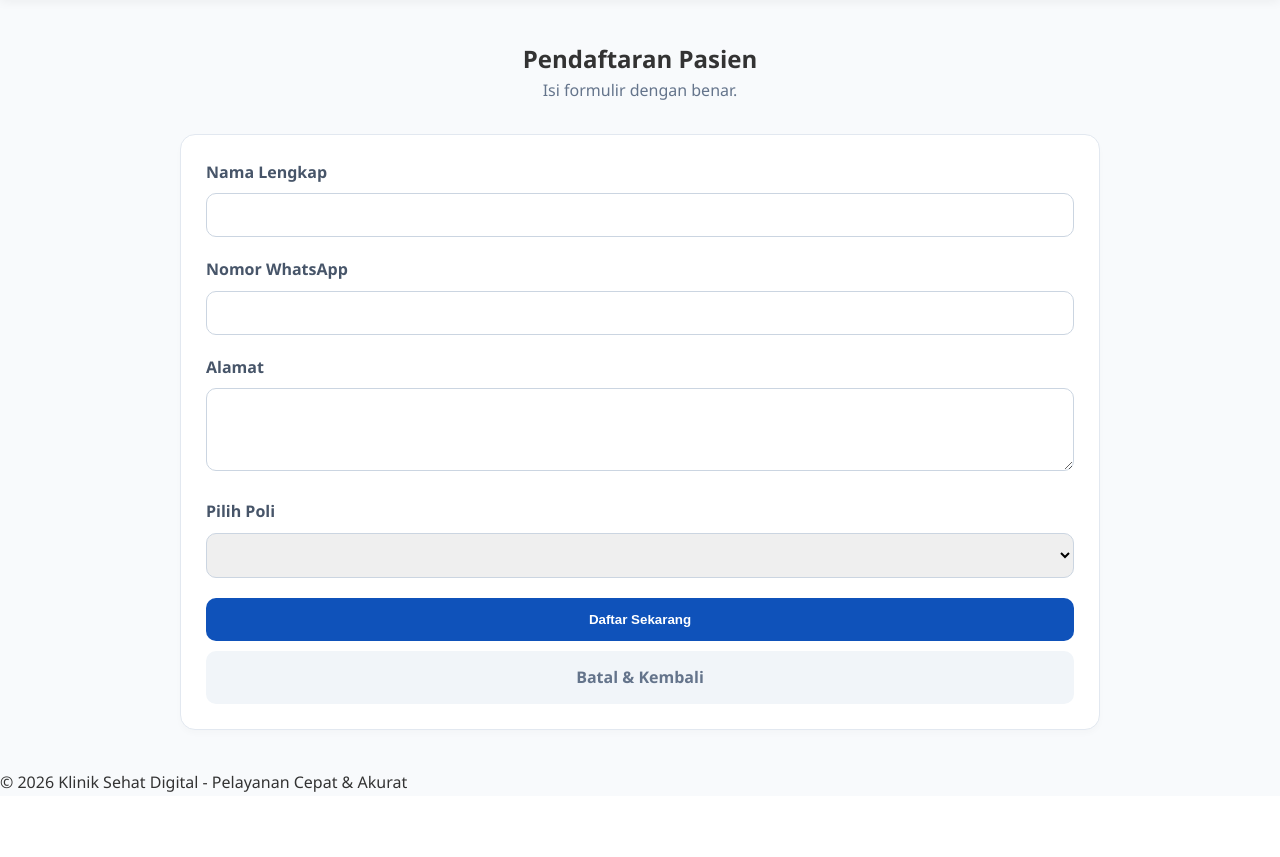
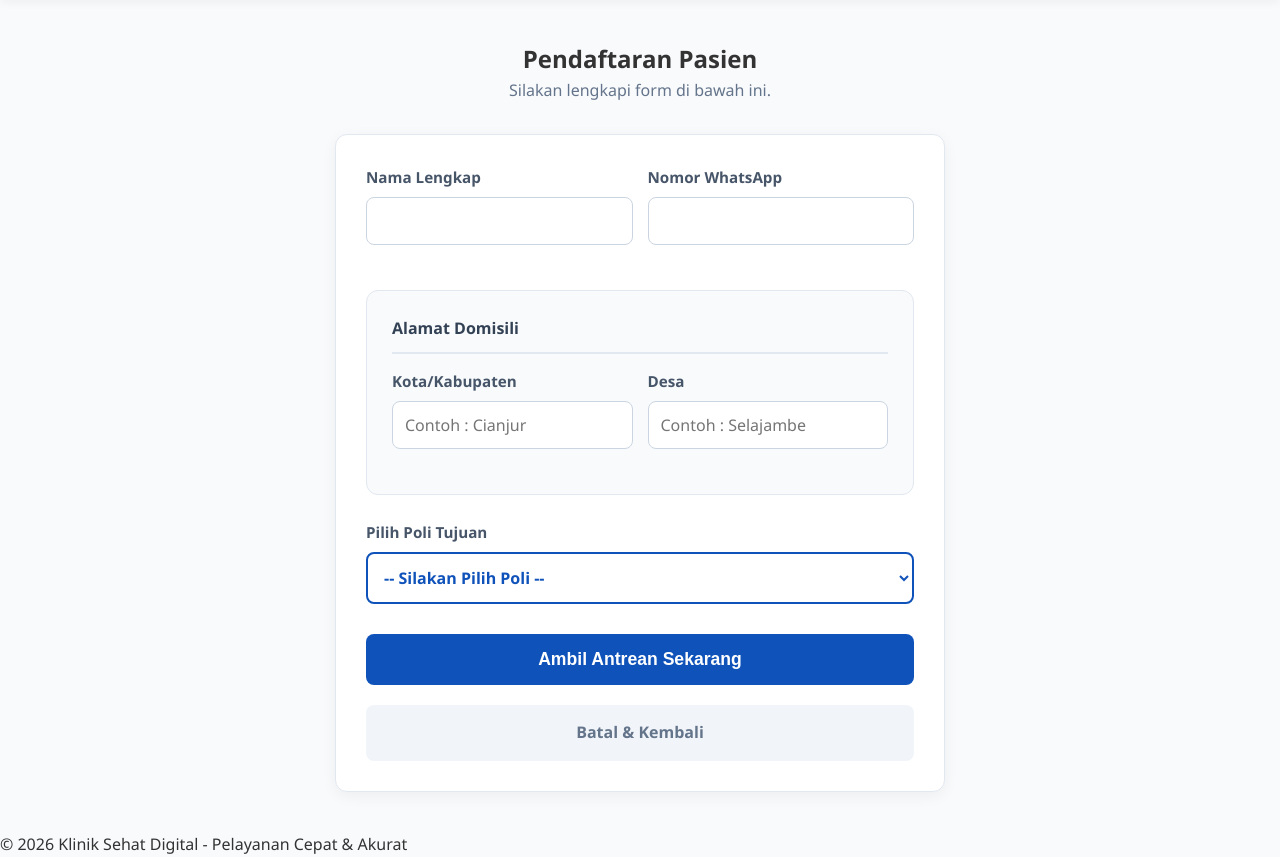
Before and after one commit to andika9108/klinik.app, a PHP site: page /modules/antrean/tambah.php in a window 1280 px wide. Shown: the part 63-920 px from the top of the page. Before the commit the page ends 855 px from the top, so only its background shows below. Run offline with PHP 8.4, Linux system fonts and the light colour scheme; tables that the repository leaves empty or names only in its code hold one stand-in row (values such as "Sample post").

Commit message:
Update tambah.php

```diff
--- a/modules/antrean/tambah.php
+++ b/modules/antrean/tambah.php
@@ -6,20 +6,22 @@ $no_urut = "";
 
 if(isset($_POST['submit'])){
     try {
-        // 1. Simpan data pasien dulu
+        // Alamat cuma gabungan dari input Desa dan Kota sesuai permintaan lu
+        $alamat_lengkap = "Desa/Kel. " . $_POST['desa'] . ", Kota/Kab. " . $_POST['kota'];
+
+        // 1. Simpan data pasien
         $s1 = $conn->prepare("INSERT INTO pasien (nama_pasien, no_hp, alamat) VALUES (?,?,?)");
-        $s1->execute([$_POST['nama'], $_POST['hp'], $_POST['alamat']]);
+        $s1->execute([$_POST['nama'], $_POST['hp'], $alamat_lengkap]);
         $id_p = $conn->lastInsertId();
 
-        // 2. AMBIL NOMOR TERAKHIR di Poli yang dipilih (Biar Gak Random)
+        // 2. AMBIL NOMOR TERAKHIR di Poli yang dipilih
         $s2 = $conn->prepare("SELECT MAX(no_urut) AS terakhir FROM antrean WHERE id_poli = ?");
         $s2->execute([$_POST['poli']]);
         $row = $s2->fetch(PDO::FETCH_ASSOC);
 
-        // Kalau belum ada antrean di poli itu, mulai dari 1. Kalau ada, tambah 1.
         $no_urut = ($row['terakhir'] != null) ? $row['terakhir'] + 1 : 1;
 
-        // 3. Masukkan ke tabel antrean dengan nomor urut yang benar
+        // 3. Masukkan ke tabel antrean
         $s3 = $conn->prepare("INSERT INTO antrean (id_pasien, id_poli, no_urut) VALUES (?,?,?)");
         $s3->execute([$id_p, $_POST['poli'], $no_urut]);
 
@@ -31,28 +33,19 @@ if(isset($_POST['submit'])){
 ?>
 
 <style>
-    /* Modal Styling - Tepat di Tengah */
-    .modal-overlay {
-        position: fixed; top: 0; left: 0; width: 100%; height: 100%;
-        background: rgba(0,0,0,0.6); display: flex; justify-content: center;
-        align-items: center; z-index: 9999;
-    }
-    .modal-box {
-        background: white; padding: 40px; border-radius: 20px;
-        text-align: center; max-width: 400px; width: 90%;
-        box-shadow: 0 10px 25px rgba(0,0,0,0.2);
-    }
-    .check-icon {
-        font-size: 60px; color: #22c55e; margin-bottom: 20px;
-    }
-    .nomor-antrean {
-        font-size: 48px; font-weight: 800; color: #0f52ba;
-        margin: 20px 0; display: block;
-    }
-    .btn-selesai {
-        display: inline-block; padding: 12px 30px; background: #0f52ba;
-        color: white; text-decoration: none; border-radius: 10px; font-weight: 600;
-    }
+    /* Modal Styling */
+    .modal-overlay { position: fixed; top: 0; left: 0; width: 100%; height: 100%; background: rgba(0,0,0,0.6); display: flex; justify-content: center; align-items: center; z-index: 9999; }
+    .modal-box { background: white; padding: 40px; border-radius: 20px; text-align: center; max-width: 400px; width: 90%; box-shadow: 0 10px 25px rgba(0,0,0,0.2); }
+    .check-icon { font-size: 60px; color: #22c55e; margin-bottom: 20px; }
+    .nomor-antrean { font-size: 48px; font-weight: 800; color: #0f52ba; margin: 20px 0; display: block; }
+    .btn-selesai { display: inline-block; padding: 12px 30px; background: #0f52ba; color: white; text-decoration: none; border-radius: 10px; font-weight: 600; }
+
+    /* Layout Styling */
+    .grid-2 { display: grid; grid-template-columns: 1fr 1fr; gap: 15px; }
+    .alamat-box { background: #f8fafc; padding: 25px; border-radius: 12px; border: 1px solid #e2e8f0; margin-bottom: 25px; }
+    .form-group label { display: block; margin-bottom: 8px; font-weight: bold; color: #475569; font-size: 0.95rem;}
+    .form-group input, .form-group select { width: 100%; padding: 12px; border: 1px solid #cbd5e1; border-radius: 8px; font-size: 1rem; box-sizing: border-box; background: white; font-family: inherit;}
+    .form-group input:focus, .form-group select:focus { outline: none; border-color: #0f52ba; box-shadow: 0 0 0 3px rgba(15, 82, 186, 0.1); }
 </style>
 
 <?php if($show_modal): ?>
@@ -62,40 +55,50 @@ if(isset($_POST['submit'])){
         <h2 style="margin:0;">Pendaftaran Berhasil!</h2>
         <p style="color: #64748b; margin-top: 10px;">Nomor Antrean Anda:</p>
         <span class="nomor-antrean"><?php echo $no_urut; ?></span>
-        <p style="color: #64748b; margin-bottom: 25px; font-size: 14px;">Silakan datang sesuai urutan. Simpan nomor ini.</p>
         <a href="../../dashboard.php" class="btn-selesai">Selesai</a>
     </div>
 </div>
 <?php endif; ?>
 
-<div class="container">
+<div class="container" style="max-width: 650px; margin: 40px auto; padding: 0 20px;">
     <div style="margin-bottom: 30px; text-align: center;">
         <h2>Pendaftaran Pasien</h2>
-        <p style="color: #64748b;">Isi formulir dengan benar.</p>
+        <p style="color: #64748b;">Silakan lengkapi form di bawah ini.</p>
     </div>
 
-    <div class="form-container">
-        <div class="card">
+    <div class="card" style="background: white; padding: 30px; border-radius: 12px; box-shadow: 0 4px 15px rgba(0,0,0,0.05);">
         <form method="POST">
+
+            <div class="grid-2" style="margin-bottom: 25px;">
                 <div class="form-group">
                     <label>Nama Lengkap</label>
-                    <input type="text" name="nama" required>
+                    <input type="text" name="nama" placeholder="" required>
+                </div>
+                <div class="form-group">
+                    <label>Nomor WhatsApp</label>
+                    <input type="int" name="hp" placeholder="" required>
+                </div>
             </div>
 
+            <div class="alamat-box">
+                <h4 style="margin-top:0; border-bottom: 2px solid #e2e8f0; padding-bottom: 10px; color: #334155; margin-bottom: 15px;">Alamat Domisili</h4>
+
+                <div class="grid-2">
                     <div class="form-group">
-                    <label>Nomor WhatsApp</label>
-                    <input type="text" name="hp" required>
+                        <label>Kota/Kabupaten</label>
+                        <input type="text" name="kota" placeholder="Contoh : Cianjur" required>
+                    </div>
+                    <div class="form-group">
+                        <label>Desa</label>
+                        <input type="text" name="desa" placeholder="Contoh : Selajambe" required>
+                    </div>
+                </div>
             </div>
 
-                <div class="form-group">
-                    <label>Alamat</label>
-                    <textarea name="alamat" rows="3" required></textarea>
-                </div>
-
-                <div class="form-group">
-                    <label>Pilih Poli</label>
-                    <select name="poli" required>
-                        <option value="" disabled selected></option>
+            <div class="form-group" style="margin-bottom: 30px;">
+                <label>Pilih Poli Tujuan</label>
+                <select name="poli" required style="border-color: #0f52ba; border-width: 2px; font-weight: bold; color: #0f52ba;">
+                    <option value="" disabled selected>-- Silakan Pilih Poli --</option>
                     <?php
                     $list = $conn->query("SELECT * FROM poli");
                     foreach($list as $p) echo "<option value='{$p['id_poli']}'>{$p['nama_poli']}</option>";
@@ -103,10 +106,9 @@ if(isset($_POST['submit'])){
                 </select>
             </div>
 
-                <button type="submit" name="submit" class="btn btn-primary">Daftar Sekarang</button>
-                <a href="../../dashboard.php" class="btn btn-outline">Batal & Kembali</a>
+            <button type="submit" name="submit" class="btn btn-primary" style="width: 100%; padding: 15px; font-size: 1.1rem; border:none; border-radius:8px; background: #0f52ba; color:white; cursor:pointer; font-weight:bold; margin-bottom: 10px;">Ambil Antrean Sekarang</button>
+            <a href="../../dashboard.php" class="btn btn-outline" style="display:block; text-align:center; padding: 15px; border-radius:8px; color: #64748b; text-decoration:none; background:#f1f5f9; font-weight:bold;">Batal & Kembali</a>
         </form>
-        </div>
     </div>
 </div>
 
```
Lines whose indentation alone changed are shown as unchanged.
